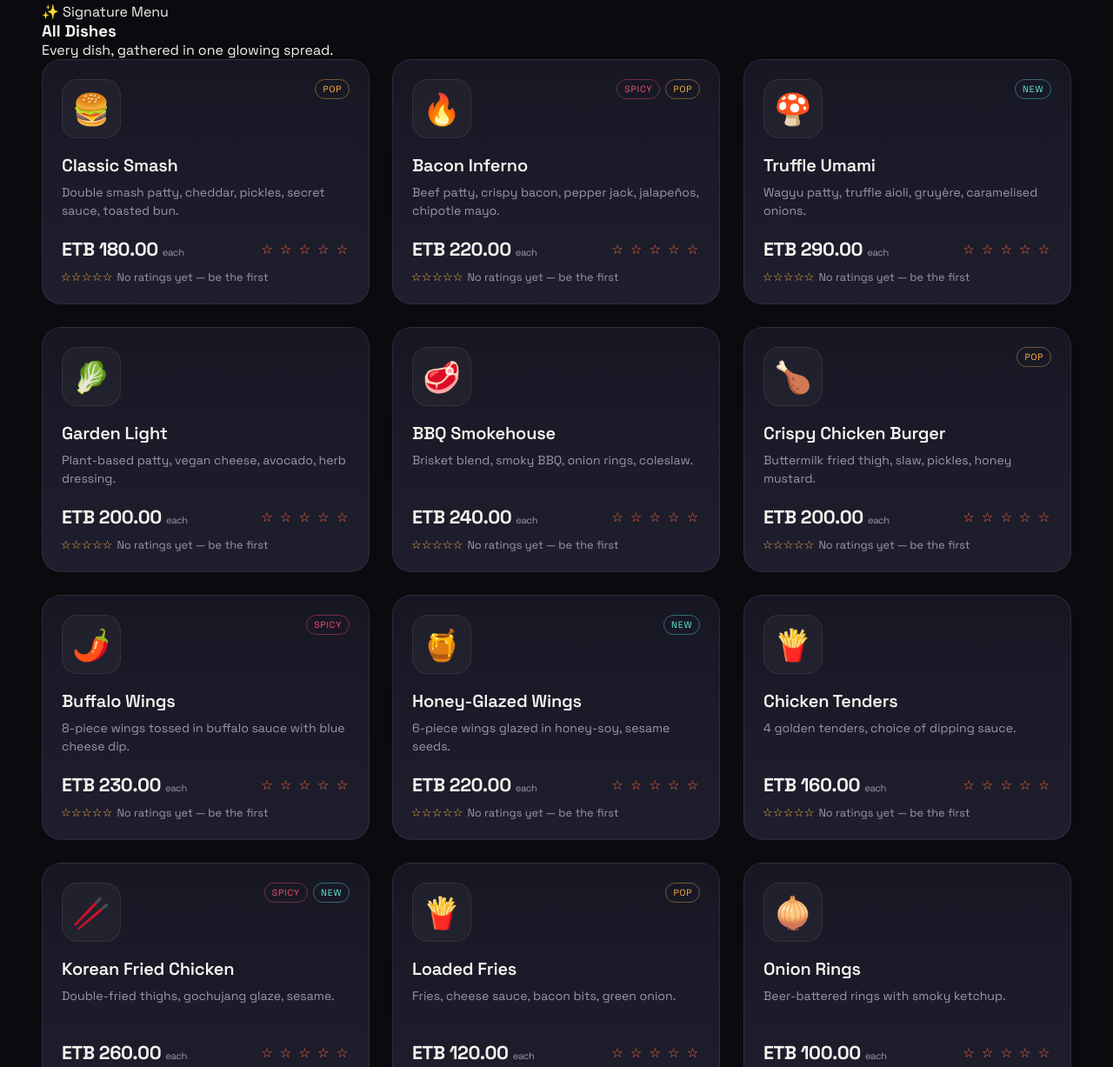
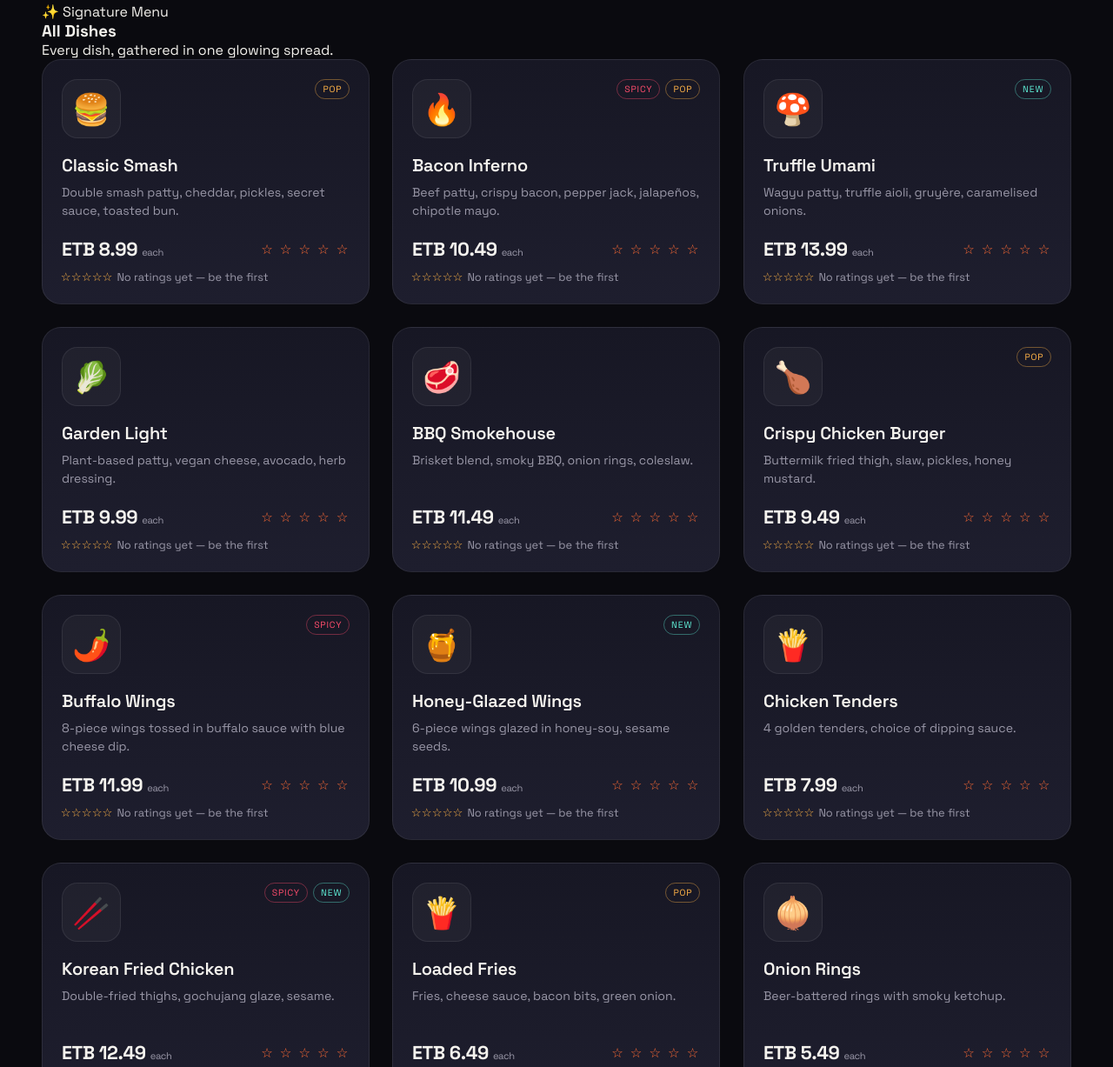
Before and after one commit to ByteBeacon11/light-burger-menu-live, a plain HTML site: page index.html in a window 1280 px wide. Shown: the part 1197-2424 px from the top of the page at 87% size. Drawn offline with nearby package versions, Linux system fonts and the light colour scheme; grey boxes are pictures that could not be loaded; a web font is replaced by a local one.

Commit message:
Bake edited menu prices into source so deployed site matches local

```diff
--- a/index.html
+++ b/index.html
@@ -319,27 +319,27 @@ const DEFAULT_CATS = [
   {slug:'desserts',title:'Desserts',sub:'Sweet endings, no regrets.',icon:'🍰',bg:'https://picsum.photos/seed/lb-desserts/1920/700'},
 ];
 const DEFAULT_MENU = [
-  {id:1,cat:'burgers',name:'Classic Smash',emoji:'🍔',desc:'Double smash patty, cheddar, pickles, secret sauce, toasted bun.',price:180,tags:['pop']},
-  {id:2,cat:'burgers',name:'Bacon Inferno',emoji:'🔥',desc:'Beef patty, crispy bacon, pepper jack, jalapeños, chipotle mayo.',price:220,tags:['spicy','pop']},
-  {id:3,cat:'burgers',name:'Truffle Umami',emoji:'🍄',desc:'Wagyu patty, truffle aioli, gruyère, caramelised onions.',price:290,tags:['new']},
-  {id:4,cat:'burgers',name:'Garden Light',emoji:'🥬',desc:'Plant-based patty, vegan cheese, avocado, herb dressing.',price:200,tags:[]},
-  {id:5,cat:'burgers',name:'BBQ Smokehouse',emoji:'🥩',desc:'Brisket blend, smoky BBQ, onion rings, coleslaw.',price:240,tags:[]},
-  {id:6,cat:'chicken',name:'Crispy Chicken Burger',emoji:'🍗',desc:'Buttermilk fried thigh, slaw, pickles, honey mustard.',price:200,tags:['pop']},
-  {id:7,cat:'chicken',name:'Buffalo Wings',emoji:'🌶️',desc:'8-piece wings tossed in buffalo sauce with blue cheese dip.',price:230,tags:['spicy']},
-  {id:8,cat:'chicken',name:'Honey-Glazed Wings',emoji:'🍯',desc:'6-piece wings glazed in honey-soy, sesame seeds.',price:220,tags:['new']},
-  {id:9,cat:'chicken',name:'Chicken Tenders',emoji:'🍟',desc:'4 golden tenders, choice of dipping sauce.',price:160,tags:[]},
-  {id:10,cat:'chicken',name:'Korean Fried Chicken',emoji:'🥢',desc:'Double-fried thighs, gochujang glaze, sesame.',price:260,tags:['spicy','new']},
-  {id:11,cat:'sides',name:'Loaded Fries',emoji:'🍟',desc:'Fries, cheese sauce, bacon bits, green onion.',price:120,tags:['pop']},
-  {id:12,cat:'sides',name:'Onion Rings',emoji:'🧅',desc:'Beer-battered rings with smoky ketchup.',price:100,tags:[]},
-  {id:13,cat:'sides',name:'Cole Slaw',emoji:'🥗',desc:'Creamy slaw with apple and celery seed.',price:70,tags:[]},
-  {id:14,cat:'sides',name:'Mac & Cheese',emoji:'🧀',desc:'Three-cheese mac, breadcrumb crust.',price:130,tags:[]},
-  {id:15,cat:'drinks',name:'Iced Cola',emoji:'🥤',desc:'Classic cola over ice.',price:60,tags:[]},
-  {id:16,cat:'drinks',name:'Vanilla Shake',emoji:'🍦',desc:'Hand-spun vanilla shake, whipped cream.',price:110,tags:['pop']},
-  {id:17,cat:'drinks',name:'Fresh Lemonade',emoji:'🍋',desc:'Freshly squeezed, mint garnish.',price:90,tags:['new']},
-  {id:18,cat:'drinks',name:'Iced Tea',emoji:'🫖',desc:'Peach iced tea, lightly sweetened.',price:70,tags:[]},
-  {id:19,cat:'desserts',name:'Choco Lava Cake',emoji:'🍫',desc:'Warm lava cake with vanilla ice cream.',price:130,tags:['pop']},
-  {id:20,cat:'desserts',name:'Cheesecake Slice',emoji:'🍰',desc:'New York style, berry compote.',price:120,tags:[]},
-  {id:21,cat:'desserts',name:'Apple Pie Bites',emoji:'🥧',desc:'Cinnamon apple bites, caramel drizzle.',price:100,tags:['new']},
+  {"id": 1, "cat": "burgers", "name": "Classic Smash", "emoji": "🍔", "desc": "Double smash patty, cheddar, pickles, secret sauce, toasted bun.", "price": 8.99, "tags": ["pop"]},
+  {"id": 2, "cat": "burgers", "name": "Bacon Inferno", "emoji": "🔥", "desc": "Beef patty, crispy bacon, pepper jack, jalapeños, chipotle mayo.", "price": 10.49, "tags": ["spicy", "pop"]},
+  {"id": 3, "cat": "burgers", "name": "Truffle Umami", "emoji": "🍄", "desc": "Wagyu patty, truffle aioli, gruyère, caramelised onions.", "price": 13.99, "tags": ["new"]},
+  {"id": 4, "cat": "burgers", "name": "Garden Light", "emoji": "🥬", "desc": "Plant-based patty, vegan cheese, avocado, herb dressing.", "price": 9.99, "tags": []},
+  {"id": 5, "cat": "burgers", "name": "BBQ Smokehouse", "emoji": "🥩", "desc": "Brisket blend, smoky BBQ, onion rings, coleslaw.", "price": 11.49, "tags": []},
+  {"id": 6, "cat": "chicken", "name": "Crispy Chicken Burger", "emoji": "🍗", "desc": "Buttermilk fried thigh, slaw, pickles, honey mustard.", "price": 9.49, "tags": ["pop"]},
+  {"id": 7, "cat": "chicken", "name": "Buffalo Wings", "emoji": "🌶️", "desc": "8-piece wings tossed in buffalo sauce with blue cheese dip.", "price": 11.99, "tags": ["spicy"]},
+  {"id": 8, "cat": "chicken", "name": "Honey-Glazed Wings", "emoji": "🍯", "desc": "6-piece wings glazed in honey-soy, sesame seeds.", "price": 10.99, "tags": ["new"]},
+  {"id": 9, "cat": "chicken", "name": "Chicken Tenders", "emoji": "🍟", "desc": "4 golden tenders, choice of dipping sauce.", "price": 7.99, "tags": []},
+  {"id": 10, "cat": "chicken", "name": "Korean Fried Chicken", "emoji": "🥢", "desc": "Double-fried thighs, gochujang glaze, sesame.", "price": 12.49, "tags": ["spicy", "new"]},
+  {"id": 11, "cat": "sides", "name": "Loaded Fries", "emoji": "🍟", "desc": "Fries, cheese sauce, bacon bits, green onion.", "price": 6.49, "tags": ["pop"]},
+  {"id": 12, "cat": "sides", "name": "Onion Rings", "emoji": "🧅", "desc": "Beer-battered rings with smoky ketchup.", "price": 5.49, "tags": []},
+  {"id": 13, "cat": "sides", "name": "Cole Slaw", "emoji": "🥗", "desc": "Creamy slaw with apple and celery seed.", "price": 3.99, "tags": []},
+  {"id": 14, "cat": "sides", "name": "Mac & Cheese", "emoji": "🧀", "desc": "Three-cheese mac, breadcrumb crust.", "price": 6.99, "tags": []},
+  {"id": 15, "cat": "drinks", "name": "Iced Cola", "emoji": "🥤", "desc": "Classic cola over ice.", "price": 2.99, "tags": []},
+  {"id": 16, "cat": "drinks", "name": "Vanilla Shake", "emoji": "🍦", "desc": "Hand-spun vanilla shake, whipped cream.", "price": 5.49, "tags": ["pop"]},
+  {"id": 17, "cat": "drinks", "name": "Fresh Lemonade", "emoji": "🍋", "desc": "Freshly squeezed, mint garnish.", "price": 4.49, "tags": ["new"]},
+  {"id": 18, "cat": "drinks", "name": "Iced Tea", "emoji": "🫖", "desc": "Peach iced tea, lightly sweetened.", "price": 3.49, "tags": []},
+  {"id": 19, "cat": "desserts", "name": "Choco Lava Cake", "emoji": "🍫", "desc": "Warm lava cake with vanilla ice cream.", "price": 6.49, "tags": ["pop"]},
+  {"id": 20, "cat": "desserts", "name": "Cheesecake Slice", "emoji": "🍰", "desc": "New York style, berry compote.", "price": 5.99, "tags": []},
+  {"id": 21, "cat": "desserts", "name": "Apple Pie Bites", "emoji": "🥧", "desc": "Cinnamon apple bites, caramel drizzle.", "price": 4.99, "tags": ["new"]},
 ];
 const DEFAULT_SPECIALS = [
   {num:'01',title:'Double Volcano Burger',desc:'Two smash patties, ghost-pepper cheese, crispy onions, volcanic sauce.'},
```
Also changed, not shown: dashboard.html (+21 -21 lines), assets/qrcode.png.
